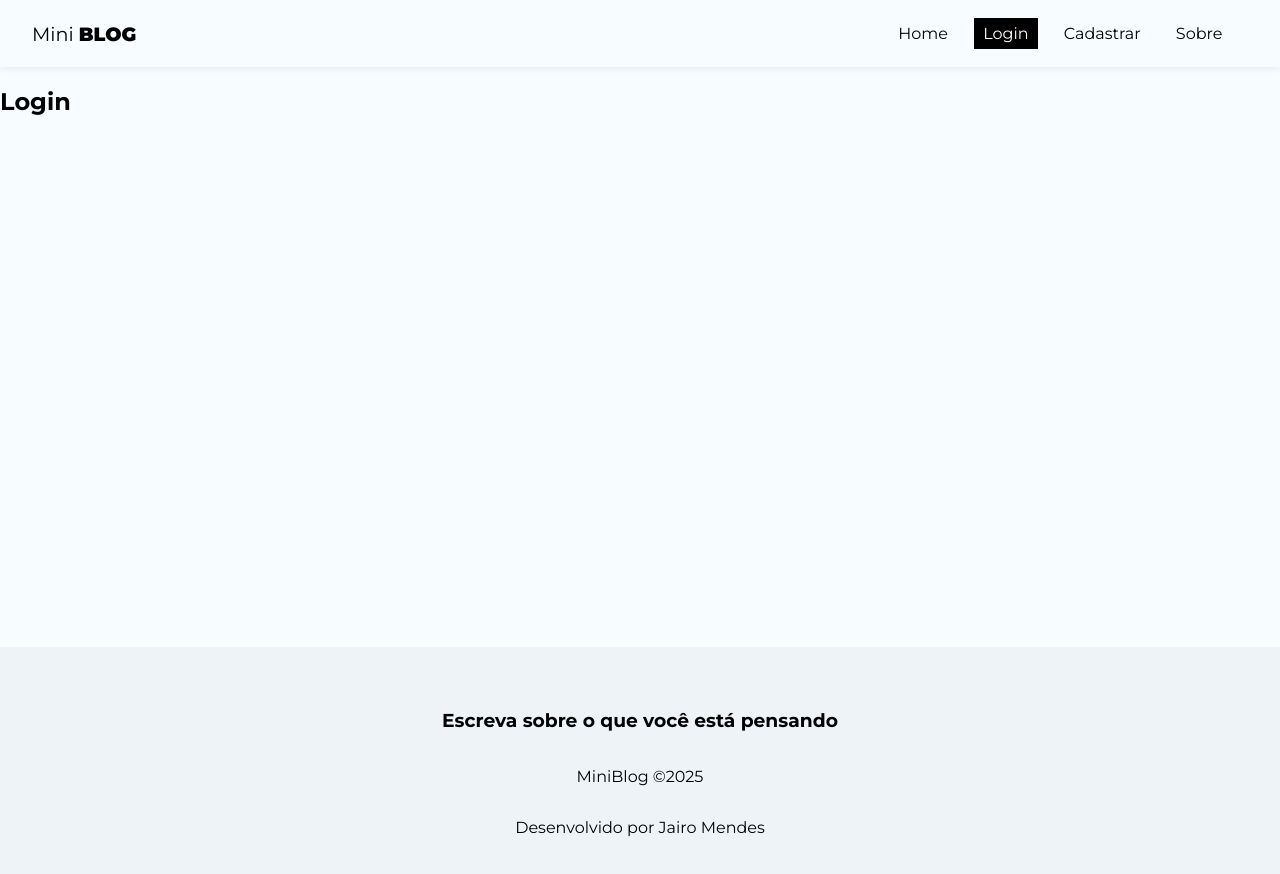
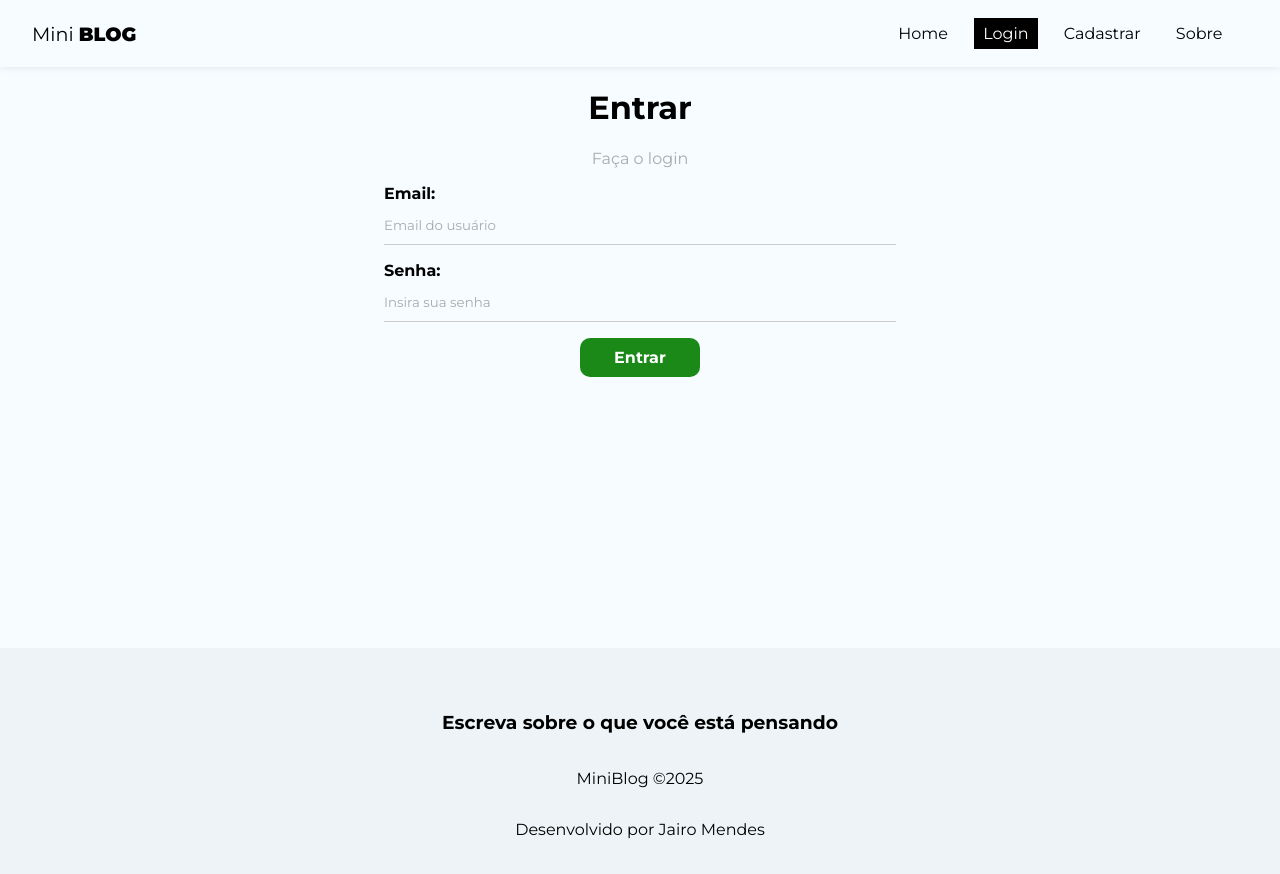
Before and after one commit to jairo2998/miniblog-with-react-router-and-firebase, a React (Vite) app: page /login in a window 1280 px wide. Shown: the top 874 px of the page. Built offline with nearby package versions, Linux system fonts and the light colour scheme; no server answers.

Commit message:
feat: Implement user sign-in logic using Firebase Auth

```diff
--- a/src/components/Navbar.jsx
+++ b/src/components/Navbar.jsx
@@ -42,14 +42,9 @@
           <NavLink to="/about" className={({ isActive }) => (isActive ? styles.active : undefined)} >Sobre</NavLink>
         </li>
         {user && (
-          <>
-          <li>
-            <span className={styles.logout}>Olá, {user.displayName}</span>
-          </li>
           <li>
             <button onClick={logout}>Sair</button>
           </li>
-          </>
         )}
       </ul>
     </div>
--- a/src/hooks/useAutentication.jsx
+++ b/src/hooks/useAutentication.jsx
@@ -65,6 +65,34 @@
         signOut(auth);
     }
 
+
+    //login - sign in
+    const login = async (data) => {
+        checkIfIsCancelled();
+        setLoading(true);
+        setError(false);
+
+        try {
+            const { user } = await signInWithEmailAndPassword(auth, data.email, data.password);
+            return user;
+        } catch (error) {
+            console.log(error.message);
+            console.log(typeof error.message);
+
+            let systemErrorMessage;
+
+            if (error.message.includes("invalid-credential")) {
+                systemErrorMessage = "Usuário ou senha inválidos.";
+            } else {
+                systemErrorMessage = "Ocorreu um erro. Tente novamente mais tarde.";
+            }
+
+            setError(systemErrorMessage);
+        } finally {
+            setLoading(false);
+        }
+    }
+
     useEffect(() => {
         return () => setCancelled(true);
     }, []);
@@ -75,5 +103,6 @@
         error,
         loading,
         logout,
+        login
     };
 };
--- a/src/pages/Login/Login.jsx
+++ b/src/pages/Login/Login.jsx
@@ -1,9 +1,69 @@
 import styles from './Login.module.css'
+import { useAuthentication } from '../../hooks/useAutentication'
+import {useState, useEffect, use} from 'react'
 
 const Login = () => {
+
+    const [email, setEmail] = useState("")
+    const [password, setPassword] = useState("")
+    const [error, setError] = useState("")
+
+    const { login, error: authError, loading } = useAuthentication();
+
+    const handleSubmit = async (e) => {
+      e.preventDefault();
+      setError("");
+
+
+      const user = { email, password};
+
+      const res = await login(user);
+
+      console.log(res);
+
+    };
+
+    useEffect(() => {
+      if(authError) {
+        setError(authError);
+      }
+    }, [authError]);
+
   return (
-    <div>
-        <h2>Login</h2>
+    <div className={styles.login}>
+        <h1>Entrar</h1>
+        <p>Faça o login</p>
+        <form onSubmit={handleSubmit}>
+
+          <label>
+            <span>Email:</span>
+            <input
+              type="email"
+              name="email"
+              required
+              placeholder='Email do usuário'
+              value={email}
+              onChange={(e) => setEmail(e.target.value)}
+            />
+          </label>
+
+          <label>
+            <span>Senha:</span>
+            <input
+              type="password"
+              name="password"
+              required
+              placeholder='Insira sua senha'
+              value={password}
+              onChange={(e) => setPassword(e.target.value)}
+            />
+          </label>
+
+
+          {!loading && <button className='btn'>Entrar</button>}
+          {loading && <button className='btn' disabled>Aguarde...</button>}
+          {error && <p className='error'>{error}</p>}
+        </form>
     </div>
   )
 }
--- a/src/pages/Login/Login.module.css
+++ b/src/pages/Login/Login.module.css
@@ -0,0 +1,7 @@
+.login {
+    text-align: center;
+}
+
+.login p {
+    color: #AAA;
+}
```
